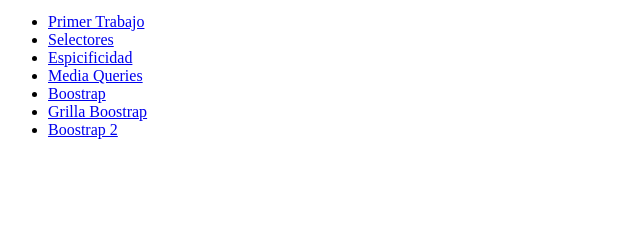
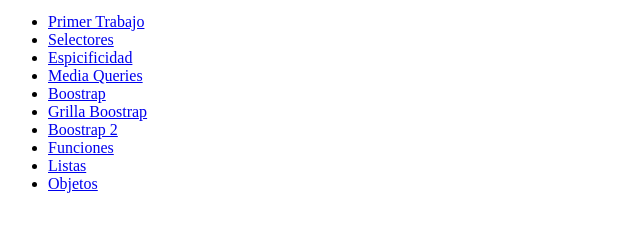
Before and after one commit to leilaluna22/plataformas-moviles-entregas, a plain HTML site: page index.html in a window 1280 px wide. Shown: the part 101-332 px from the top of the page, without its empty margins (0-640 px from the left). Drawn offline with Linux system fonts and the light colour scheme.

Commit message:
Add new links for Funciones, Listas, and Objetos

```diff
--- a/index.html
+++ b/index.html
@@ -14,6 +14,9 @@
        <li><a href="tp-5/">Boostrap</a></li>
        <li><a href="tp-6/">Grilla Boostrap</a></li>
        <li><a href="tp-7/">Boostrap 2</a></li>
+        <li><a href="tp-8/">Funciones</a></li>
+        <li><a href="tp-9/">Listas</a></li>
+        <li><a href="tp-10/">Objetos</a></li>
      </ul>
    </body>
 </html>
```
